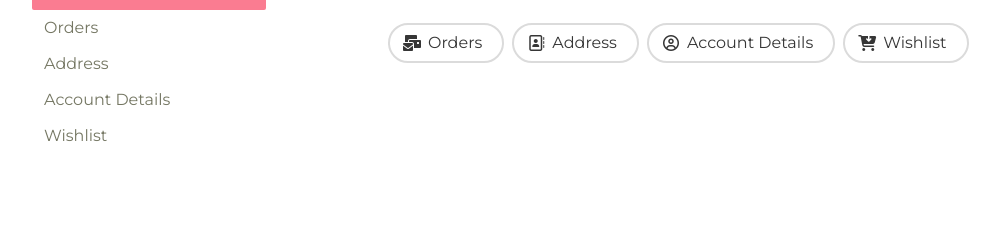
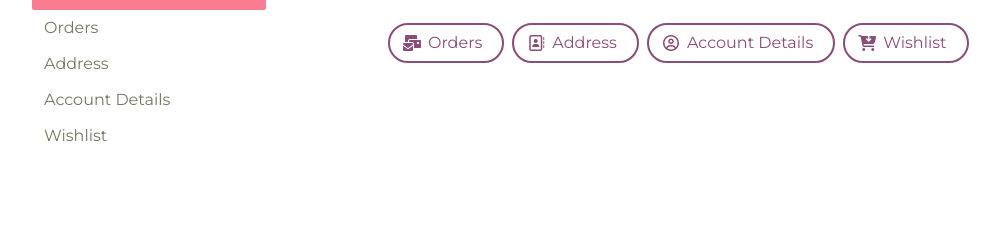
Before and after one commit to wrengit/FPVision, a Django app: page /profile/ in a window 1280 px wide. Shown: the part 210-448 px from the top of the page, without its empty margins (68-1068 px from the left). Run offline with Django 3.2, Linux system fonts and the light colour scheme; data that the repository does not hold is empty; some libraries are stand-ins or nearby versions.

Commit message:
style buttons and ammend titles

```diff
--- a/profiles/templates/profiles/my_account.html
+++ b/profiles/templates/profiles/my_account.html
@@ -26,19 +26,19 @@
           >
         </h2>
         <div class="buttons">
-          <a class="button is-rounded" href="{% url 'order_history' %}"
+          <a class="button is-rounded is-primary is-outlined" href="{% url 'order_history' %}"
             ><span class="icon"><i class="fas fa-mail-bulk"></i></span
             ><span>Orders</span></a
           >
-          <a class="button is-rounded" href="{% url 'update_address' %}"
+          <a class="button is-rounded is-primary is-outlined" href="{% url 'update_address' %}"
             ><span class="icon"><i class="far fa-address-book"></i></span
             ><span>Address</span></a
           >
-          <a class="button is-rounded"
+          <a class="button is-rounded is-primary is-outlined"
             ><span class="icon"><i class="far fa-user-circle"></i></span
             ><span>Account Details</span></a
           >
-          <a class="button is-rounded"
+          <a class="button is-rounded is-primary is-outlined"
             ><span class="icon"><i class="fas fa-cart-arrow-down"></i></span
             ><span>Wishlist</span></a
           >
--- a/profiles/templates/profiles/update_address.html
+++ b/profiles/templates/profiles/update_address.html
@@ -10,7 +10,7 @@
       <div class="level-item has-text-centered">
         <div>
           <h1 class="title is-spaced">My Account</h1>
-          <p>Dashboard</p>
+          <p>Address</p>
         </div>
       </div>
     </div>
```
